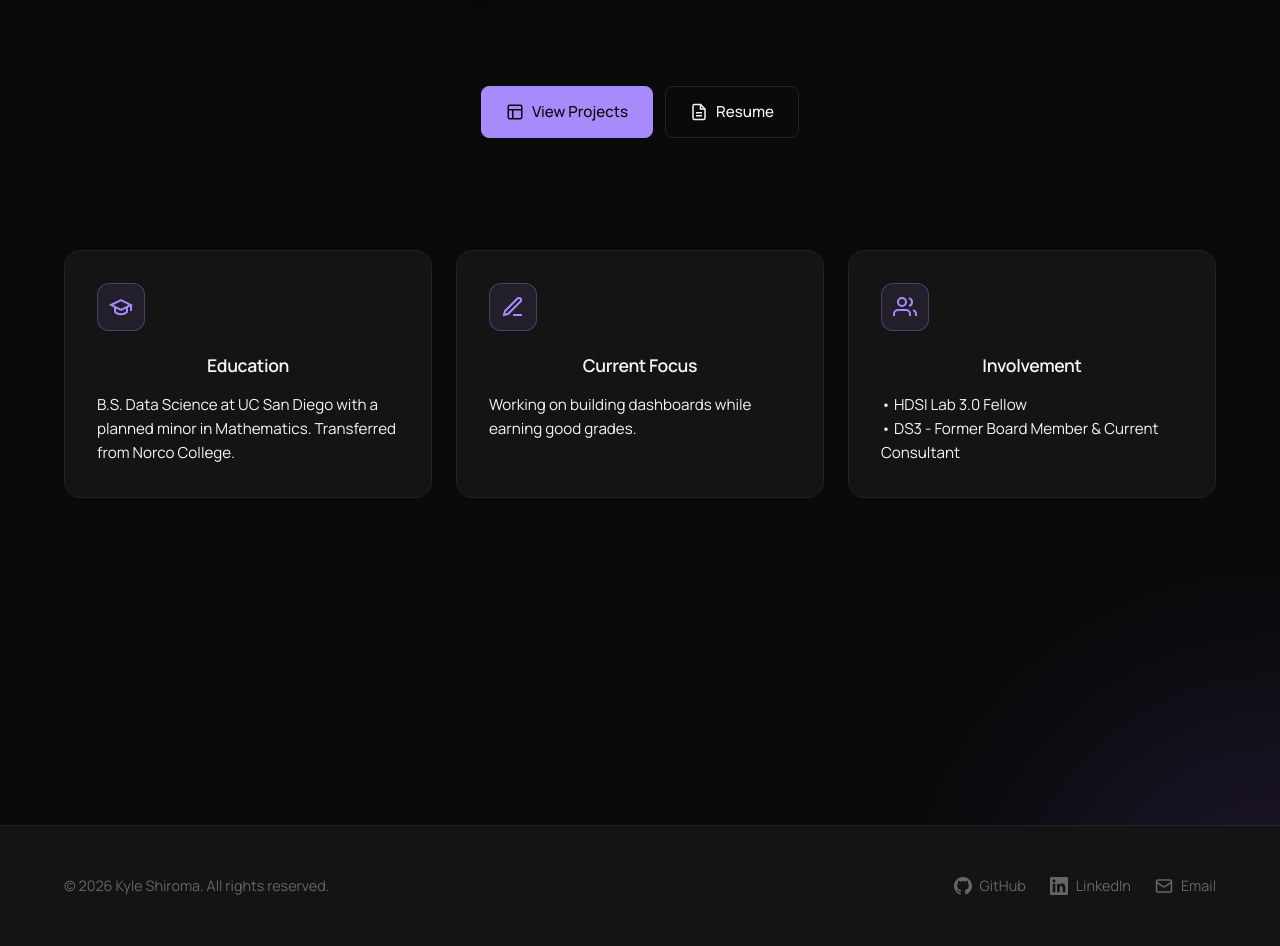
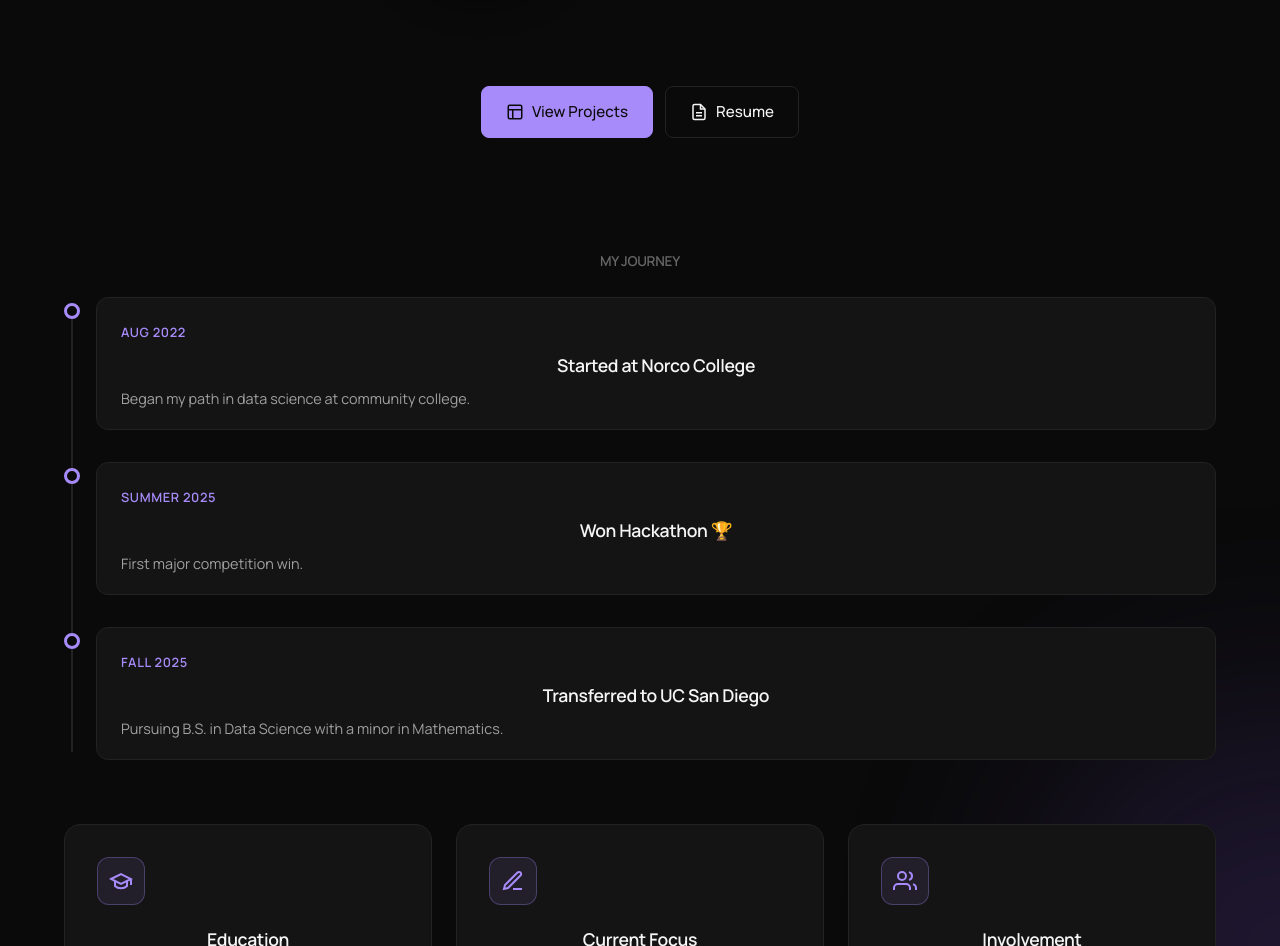
Before and after one commit to k-shiroma-code/k-shiroma-code.github.io, a Jekyll site: the page built from index.md, in a window 1280 px wide and 1400 px high, cut to the strip 454-1400 px from the top of the window. Built offline with Jekyll 4.4.1, drawn with Linux system fonts in a browser that asks for light colours; some web fonts are replaced; some of the changed lines change nothing that is shown.

Commit message:
Restore Journey Timeline and remove highlights
Restored the Journey Timeline section and removed highlights section.

```diff
--- a/index.md
+++ b/index.md
@@ -330,38 +330,7 @@ permalink: /
   color: #0a0a0a;
 }
 
-  <!-- Journey Timeline -->
-<section class="timeline-section">
-  <h2 class="section-header">My Journey</h2>
-  <div class="timeline">
-    <div class="timeline-item">
-      <div class="timeline-marker"></div>
-      <div class="timeline-content">
-        <span class="timeline-date">Aug 2022</span>
-        <h3 class="timeline-title">Started at Norco College</h3>
-        <p class="timeline-text">Began my path in data science at community college.</p>
-      </div>
-    </div>
-    <div class="timeline-item">
-      <div class="timeline-marker"></div>
-      <div class="timeline-content">
-        <span class="timeline-date">Summer 2025</span>
-        <h3 class="timeline-title">Won Hackathon 🏆</h3>
-        <p class="timeline-text">First major competition win.</p>
-      </div>
-    </div>
-    <div class="timeline-item">
-      <div class="timeline-marker"></div>
-      <div class="timeline-content">
-        <span class="timeline-date">Fall 2025</span>
-        <h3 class="timeline-title">Transferred to UC San Diego</h3>
-        <p class="timeline-text">Pursuing B.S. in Data Science with a minor in Mathematics.</p>
-      </div>
-    </div>
-  </div>
-</section>
-
-  /* Timeline */
+/* Timeline */
 .timeline-section {
   margin: 48px 0 64px;
 }
@@ -440,7 +409,6 @@ permalink: /
   margin: 0;
 }
 
-
 /* Info Cards */
 .info-section {
   display: grid;
@@ -489,11 +457,7 @@ permalink: /
   line-height: 1.6;
 }
 
-/* Highlights */
-.highlights-section {
-  margin: 64px 0;
-}
-
+/* Section Header */
 .section-header {
   font-size: 0.85rem;
   font-weight: 600;
@@ -501,40 +465,6 @@ permalink: /
   text-transform: uppercase;
   letter-spacing: 0.1em;
   margin-bottom: 24px;
-}
-
-.highlights-grid {
-  display: grid;
-  grid-template-columns: repeat(auto-fit, minmax(200px, 1fr));
-  gap: 16px;
-}
-
-.highlight-item {
-  background: rgba(255,255,255,0.03);
-  border: 1px solid var(--surface-border);
-  border-radius: 12px;
-  padding: 24px;
-  text-align: center;
-  transition: border-color 0.3s ease;
-}
-
-.highlight-item:hover {
-  border-color: var(--accent);
-}
-
-.highlight-value {
-  font-size: 1.5rem;
-  font-weight: 700;
-  color: var(--accent);
-  display: block;
-}
-
-.highlight-label {
-  font-size: 0.8rem;
-  color: var(--text-muted);
-  text-transform: uppercase;
-  letter-spacing: 0.05em;
-  margin-top: 6px;
 }
 
 /* Responsive */
@@ -694,6 +624,37 @@ permalink: /
   </div>
 </section>
 
+<!-- Journey Timeline -->
+<section class="timeline-section">
+  <h2 class="section-header">My Journey</h2>
+  <div class="timeline">
+    <div class="timeline-item">
+      <div class="timeline-marker"></div>
+      <div class="timeline-content">
+        <span class="timeline-date">Aug 2022</span>
+        <h3 class="timeline-title">Started at Norco College</h3>
+        <p class="timeline-text">Began my path in data science at community college.</p>
+      </div>
+    </div>
+    <div class="timeline-item">
+      <div class="timeline-marker"></div>
+      <div class="timeline-content">
+        <span class="timeline-date">Summer 2025</span>
+        <h3 class="timeline-title">Won Hackathon 🏆</h3>
+        <p class="timeline-text">First major competition win.</p>
+      </div>
+    </div>
+    <div class="timeline-item">
+      <div class="timeline-marker"></div>
+      <div class="timeline-content">
+        <span class="timeline-date">Fall 2025</span>
+        <h3 class="timeline-title">Transferred to UC San Diego</h3>
+        <p class="timeline-text">Pursuing B.S. in Data Science with a minor in Mathematics.</p>
+      </div>
+    </div>
+  </div>
+</section>
+
 <!-- Info Cards -->
 <section class="info-section">
   <div class="info-card">
@@ -709,7 +670,7 @@ permalink: /
       <svg width="24" height="24" viewBox="0 0 24 24" fill="none" stroke="currentColor" stroke-width="2"><path d="M12 20h9"/><path d="M16.5 3.5a2.121 2.121 0 0 1 3 3L7 19l-4 1 1-4L16.5 3.5z"/></svg>
     </div>
     <h3 class="info-card-title">Current Focus</h3>
-    <p class="info-card-text">Working on building dashboards while earning good grades. </p>
+    <p class="info-card-text">Working on building dashboards while earning good grades.</p>
   </div>
 
   <div class="info-card">
@@ -723,3 +684,5 @@ permalink: /
     </p>
   </div>
 </section>
+
+</div>
```
